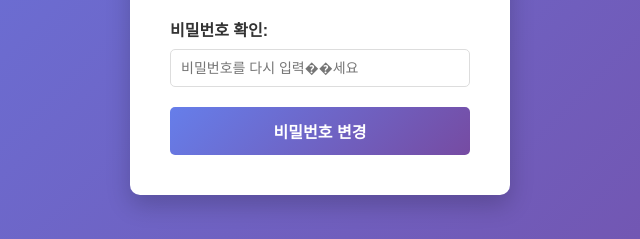
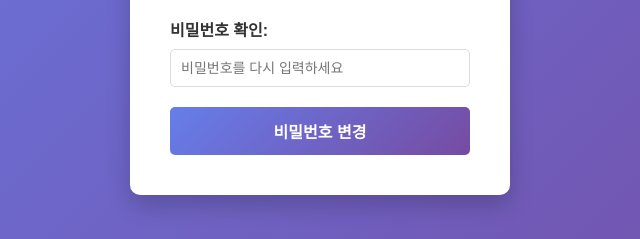
Before and after one commit to 1Seong/3dcubepainting.github.io, a plain HTML site: page reset-password.html in a window 1280 px wide. Shown: the part 400-639 px from the top of the page, 320-960 px from the left. Drawn offline with nearby package versions, Linux system fonts and the light colour scheme.

Commit message:
Fix placeholder text in reset-password form

```diff
--- a/reset-password.html
+++ b/reset-password.html
@@ -116,7 +116,7 @@
                     id="confirmPassword"
                     required
                     minlength="6"
-                    placeholder="비밀번호를 다시 입력��세요"
+                    placeholder="비밀번호를 다시 입력하세요"
                 >
             </div>
             <button type="submit" id="submitBtn">비밀번호 변경</button>
```
